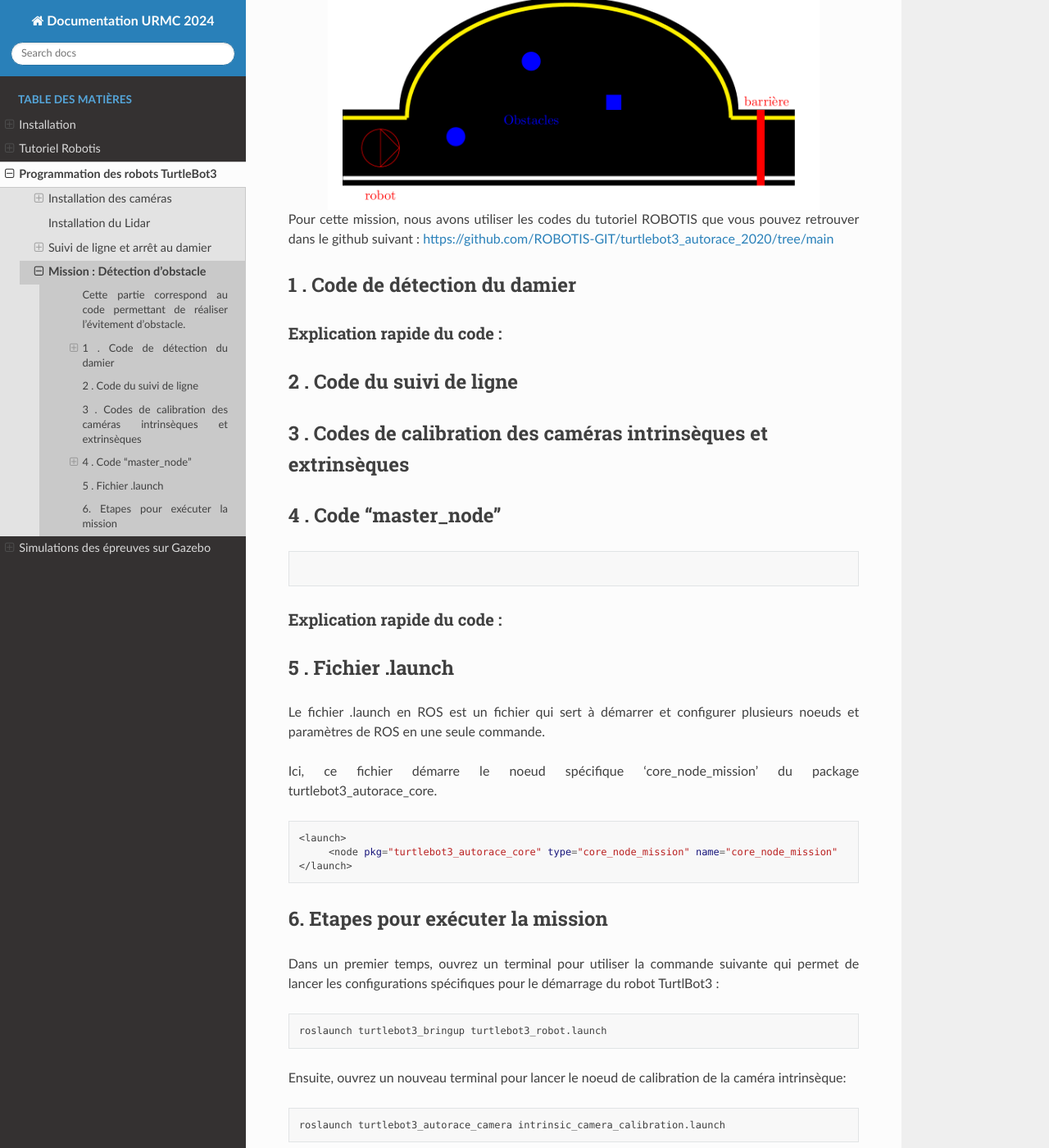
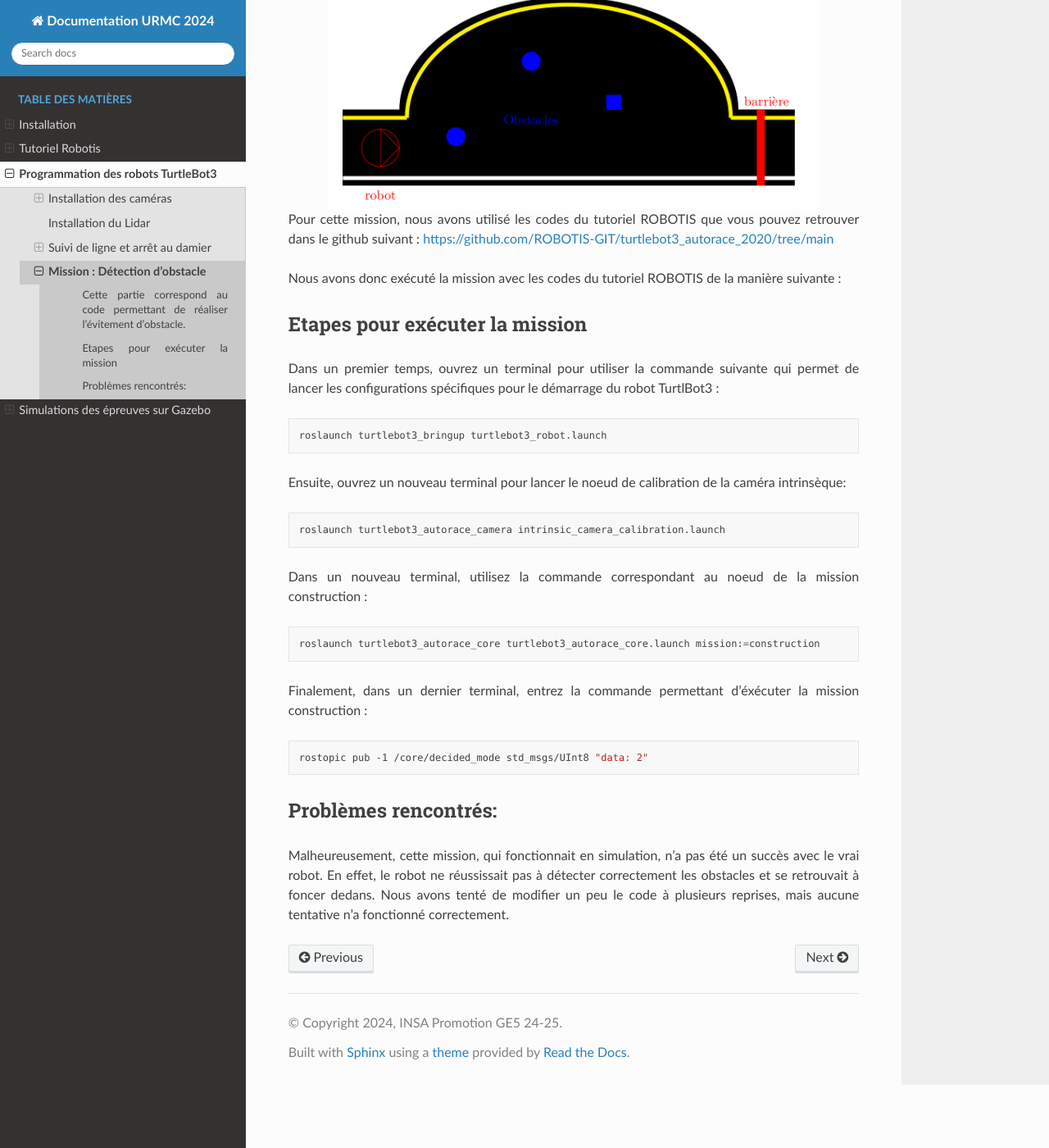
Before and after one commit to ThibaultTostain/insa-strasbourg-URRMC, a Sphinx documentation site: the page built from docs/source/turtlebot_reel/Detection_Obstacle.rst, in a window 1280 px wide and 1400 px high, scrolled down 393 px. Shown: the whole window at 82% size. Built offline with Sphinx 7.4.7 and the Read the Docs theme 3.1.0, drawn with Linux system fonts in a browser that asks for light colours.

Commit message:
Update Detection_Obstacle.rst

```diff
--- a/docs/source/turtlebot_reel/Detection_Obstacle.rst
+++ b/docs/source/turtlebot_reel/Detection_Obstacle.rst
@@ -10,55 +10,11 @@ Dans cette mission, le TurtleBot doit naviguer sur un chemin délimité par des
    :align: center
 
 
-Pour cette mission, nous avons utiliser les codes du tutoriel ROBOTIS que vous pouvez retrouver dans le github suivant : https://github.com/ROBOTIS-GIT/turtlebot3_autorace_2020/tree/main
+Pour cette mission, nous avons utilisé les codes du tutoriel ROBOTIS que vous pouvez retrouver dans le github suivant : https://github.com/ROBOTIS-GIT/turtlebot3_autorace_2020/tree/main
 
-1 . Code de détection du damier
------------------------------
+Nous avons donc exécuté la mission avec les codes du tutoriel ROBOTIS de la manière suivante :
 
-
-
-Explication rapide du code :
-^^^^^^^^^^^^^^^^^^^^^^^^^^^^^
-
-
-2 . Code du suivi de ligne
------------------------------
-
-
-
-3 . Codes de calibration des caméras intrinsèques et extrinsèques
----------------------------------------------------------------------
-
-
-
-4 . Code "master_node"
------------------------------
-
-
-
-
-.. code-block:: bash
-
-
-Explication rapide du code :
-^^^^^^^^^^^^^^^^^^^^^^^^^^^^^
-
-
-
-5 . Fichier .launch
------------------------------
-
-Le fichier .launch en ROS est un fichier qui sert à démarrer et configurer plusieurs noeuds et paramètres de ROS en une seule commande.
-
-Ici, ce fichier démarre le noeud spécifique 'core_node_mission' du package turtlebot3_autorace_core.
-
-.. code-block:: bash
-
-    <launch>
-         <node pkg="turtlebot3_autorace_core" type="core_node_mission" name="core_node_mission"                 output="screen" />
-    </launch>
-
-6. Etapes pour exécuter la mission
+Etapes pour exécuter la mission
 ---------------------------------------------
 
 Dans un premier temps, ouvrez un terminal pour utiliser la commande suivante qui permet de lancer les configurations spécifiques pour le démarrage du robot TurtlBot3 :
@@ -84,3 +40,8 @@ Finalement, dans un dernier terminal, entrez la commande permettant d'éxécuter
 .. code-block:: bash
 
    rostopic pub -1 /core/decided_mode std_msgs/UInt8 "data: 2"
+
+Problèmes rencontrés:
+---------------------------------------------
+Malheureusement, cette mission, qui fonctionnait en simulation, n'a pas été un succès avec le vrai robot. En effet, le robot ne réussissait pas à détecter correctement les obstacles et se retrouvait à foncer dedans.
+Nous avons tenté de modifier un peu le code à plusieurs reprises, mais aucune tentative n'a fonctionné correctement.
```
